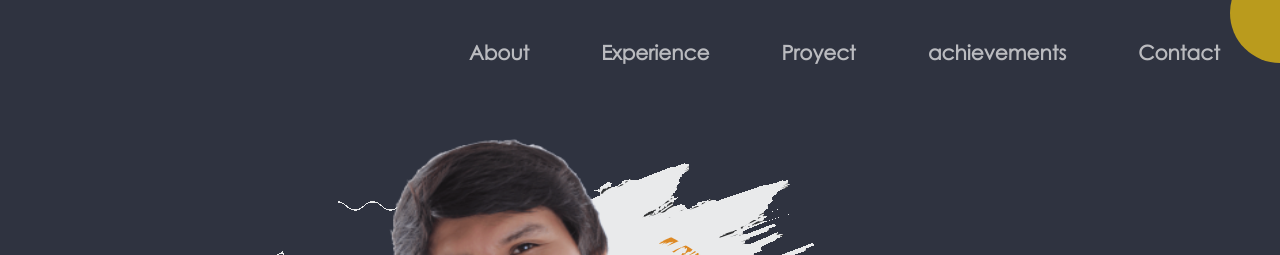
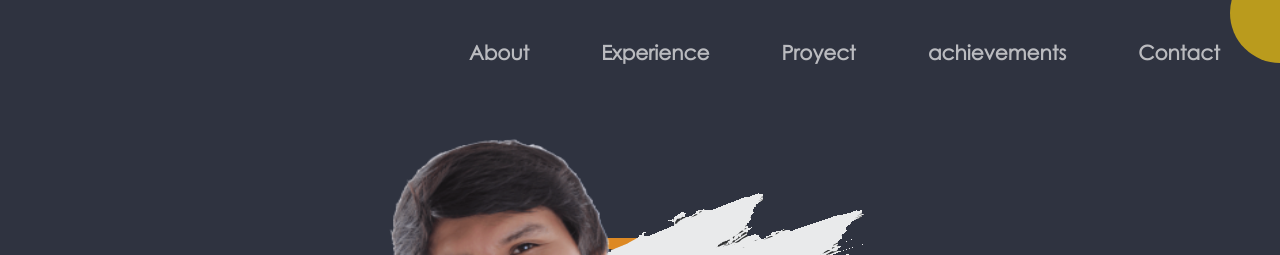
Before and after one commit to DarkCodePE/porfolio-designer, a plain HTML site: page index.html in a window 1280 px wide. Shown: the top 255 px of the page. Drawn offline with nearby package versions, Linux system fonts and the light colour scheme.

Commit message:
hotfix avatar background

```diff
--- a/css/hero.css
+++ b/css/hero.css
@@ -142,7 +142,7 @@ button{
     margin: 0 auto;
     background-image: url("../resources/image/fondos/fondo_avatar.png");
     background-repeat: no-repeat;
-    background-position: 134px 160px;
+    background-position: 208px 190px;
 }
 .hero__menu{
     grid-area: menu;
```
